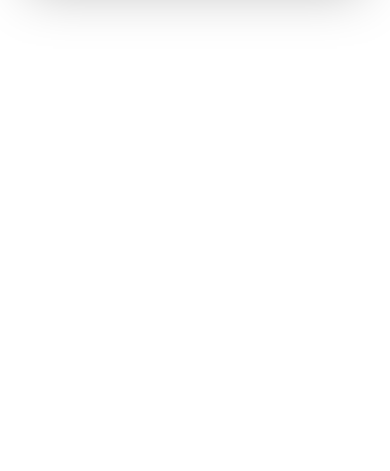
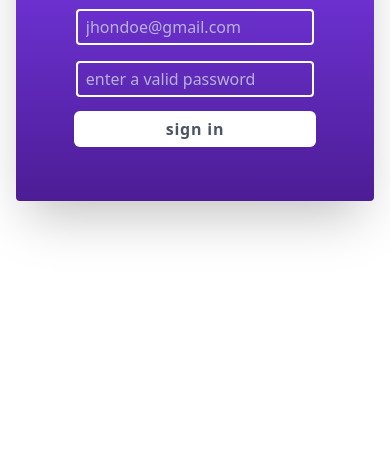
Before and after one commit to shipatulhasan/bank-deposit, a plain HTML site: page index.html in a window 390 px wide. Shown: the part 373-844 px from the top of the page. Drawn offline with nearby package versions, Linux system fonts and the light colour scheme.

Commit message:
adding style

```diff
--- a/index.html
+++ b/index.html
@@ -34,9 +34,9 @@
     </style>
 </head>
 
-<body class="bg-white ">
+<body class="bg-white overflow-hidden">
   <main class="container mx-auto">
-    <section class="h-[400px] lg:h-screen flex items-center justify-center ">
+    <section class="h-screen flex items-center justify-center ">
       <div class="card flex flex-col items-center justify-center shadow-2xl rounded w-11/12 lg:w-3/4 xl:w-1/2 py-12 px-0  z-10 bg-gradient-to-b from-violet-600 to-violet-900">
         <h2 class="font-poppins text-3xl md:text-4xl text-center text-white font-extrabold">
           Welcome Back
```
